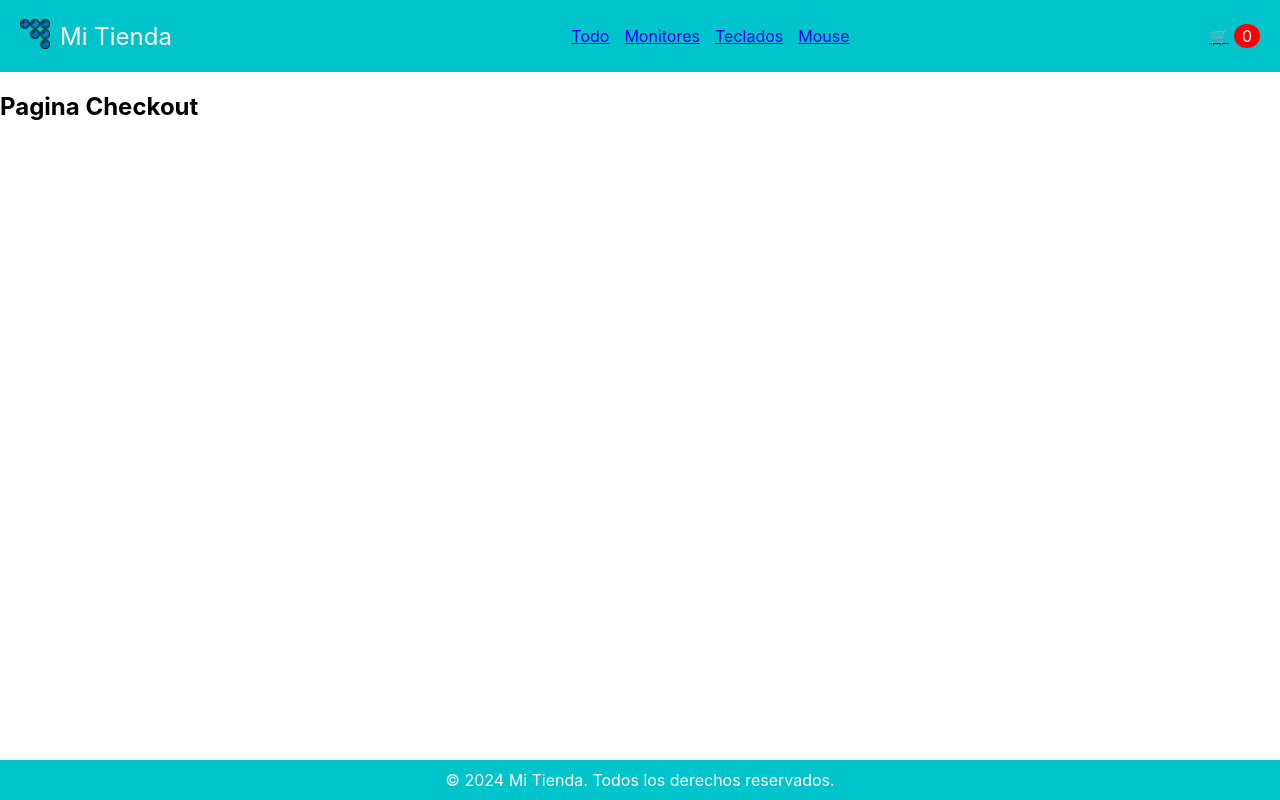
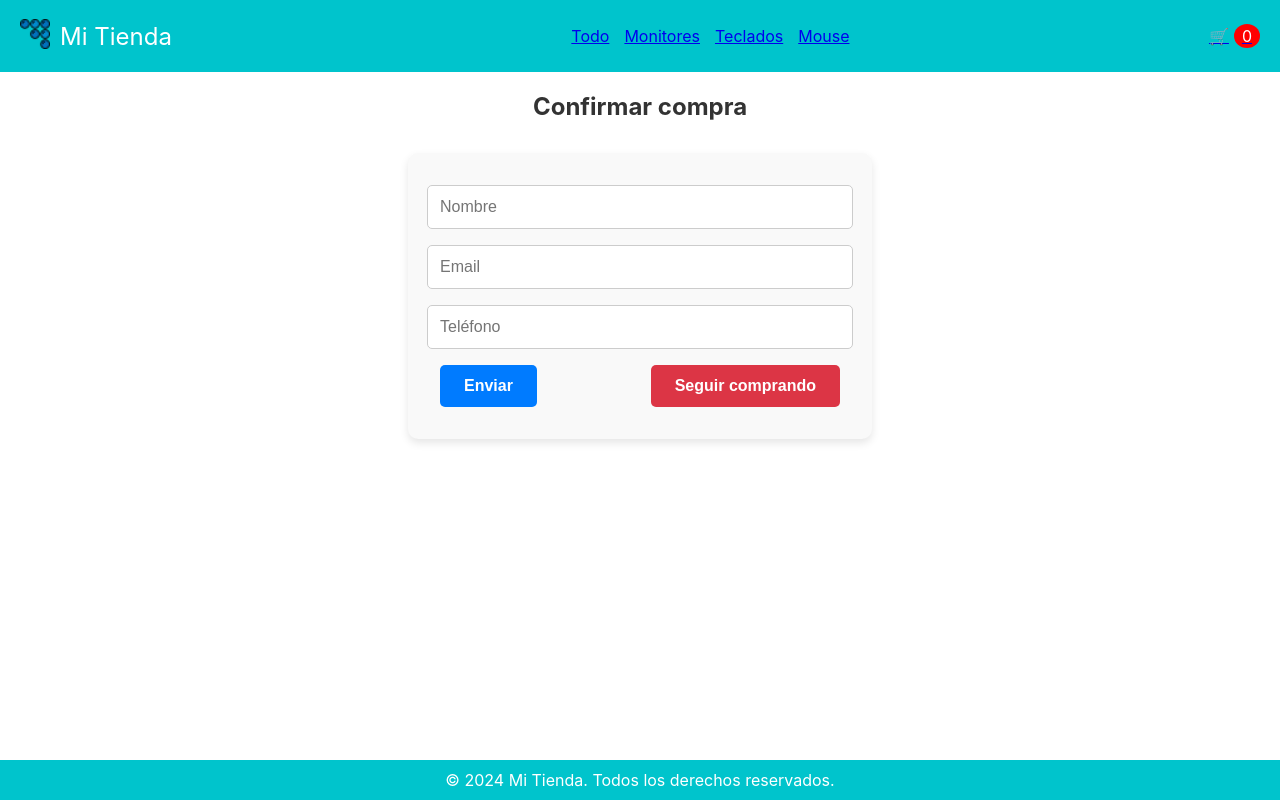
Before and after one commit to akak92/ecommerce, a React (Create React App) app: page /checkout in a window 1280 px wide. Built offline with nearby package versions, Linux system fonts and the light colour scheme.

Commit message:
Agrego spinners y checkout.js

```diff
--- a/package.json
+++ b/package.json
@@ -11,6 +11,7 @@
     "react-dom": "^18.3.1",
     "react-router-dom": "^6.28.0",
     "react-scripts": "5.0.1",
+    "react-spinners": "^0.15.0",
     "web-vitals": "^2.1.4"
   },
   "scripts": {
--- a/public/index.html
+++ b/public/index.html
@@ -24,7 +24,7 @@
       work correctly both with client-side routing and a non-root public URL.
       Learn how to configure a non-root public URL by running `npm run build`.
     -->
-    <title>React App</title>
+    <title>Mi Tienda</title>
   </head>
   <body>
     <noscript>You need to enable JavaScript to run this app.</noscript>
--- /dev/null
+++ b/src/Components/pages/Checkout/Checkout.css
@@ -0,0 +1,104 @@
+/* Estilos generales para el contenedor del formulario */
+form {
+  display: flex;
+  flex-direction: column;
+  align-items: center;
+  gap: 1rem;
+  background-color: #f9f9f9;
+  padding: 2rem;
+  border-radius: 10px;
+  box-shadow: 0 4px 8px rgba(0, 0, 0, 0.1);
+  max-width: 400px;
+  margin: 2rem auto;
+}
+
+/* Estilo para los inputs */
+input {
+  width: 100%;
+  padding: 0.75rem;
+  font-size: 1rem;
+  border: 1px solid #ccc;
+  border-radius: 5px;
+  outline: none;
+  transition: border-color 0.3s ease;
+}
+
+input:focus {
+  border-color: #007bff;
+}
+
+/* Botones */
+button {
+  padding: 0.75rem 1.5rem;
+  font-size: 1rem;
+  font-weight: bold;
+  color: #fff;
+  border: none;
+  border-radius: 5px;
+  cursor: pointer;
+  transition: background-color 0.3s ease;
+}
+
+button[type="submit"] {
+  background-color: #007bff;
+}
+
+button[type="submit"]:hover {
+  background-color: #0056b3;
+}
+
+button[type="button"] {
+  background-color: #dc3545;
+}
+
+button[type="button"]:hover {
+  background-color: #a71d2a;
+}
+
+/* Contenedor para los botones */
+form .button-group {
+  display: flex;
+  justify-content: space-between;
+  width: 100%;
+}
+
+/* Texto de confirmación */
+h2 {
+  text-align: center;
+  color: #333;
+  font-size: 1.5rem;
+  margin-bottom: 1.5rem;
+}
+
+/* Estilo para el mensaje de confirmación de compra */
+.confirmation-message {
+  background-color: #e6ffe6;
+  color: #2d662d;
+  padding: 1rem;
+  border: 2px solid #2d662d;
+  border-radius: 10px;
+  text-align: center;
+  font-size: 1.2rem;
+  font-weight: bold;
+  display: flex;
+  flex-direction: column;
+  align-items: center;
+}
+
+/* Botón "Volver a inicio" */
+.confirmation-message button {
+  margin-top: 1rem;
+  padding: 0.5rem 1rem;
+  font-size: 1rem;
+  font-weight: bold;
+  color: #fff;
+  background-color: #00c4cc;
+  border: none;
+  border-radius: 5px;
+  cursor: pointer;
+  transition: background-color 0.3s ease;
+}
+
+.confirmation-message button:hover {
+  background-color: #0056b3;
+}
--- a/src/Components/pages/Checkout/Checkout.js
+++ b/src/Components/pages/Checkout/Checkout.js
@@ -1,7 +1,95 @@
+import { useState, useContext } from "react";
+import { CartContext } from "../../../context/CartContext";
+import { db } from "../../../firebaseConfig";
+import {collection, addDoc, updateDoc, doc } from "firebase/firestore";
+import {Link} from "react-router-dom";
+import "./Checkout.css";
+
+
 const Checkout  = () => {
-    return <div>
-       <h2>Pagina Checkout</h2>
-    </div>
+    const {cart, getTotalPrice, resetCart} = useContext(CartContext)
+    const [userData, setUserData] = useState({
+        nombre: "",
+        userEmail: "",
+        telefono: "",
+    });
+
+    const [orderId, setOrderId] = useState(null);
+
+    const capturarDatos = (e) => {
+        setUserData({...userData, [e.target.name]: e.target.value});
+    };
+
+    const sendFormulario = (e) => {
+        e.preventDefault();
+        console.log("se envian a la api los siguientes datos:", userData);
+        let total = getTotalPrice()
+        let order = {
+            buyer: userData,
+            items: cart,
+            total,
+        };
+
+        let ordersCollection = collection(db, "orders");
+        addDoc(ordersCollection, order).then( res => {
+            setOrderId(res.id)
+            resetCart()
+        });
+
+        let productsCollection = collection(db, "products");
+
+        order.items.forEach( e => {
+            let refDoc = doc(productsCollection, e.id);
+            updateDoc(refDoc, {stock: e.stock - e.quantity});
+        });
+    };
+
+
+    return (
+        <div>
+          <h2>Confirmar compra</h2>
+          {
+            orderId ? (
+                <h2 className="confirmation-message">
+                Gracias por su compra! Su ticket tiene el id: {orderId}
+                    <Link to="/">
+                    <button>Volver a inicio</button>
+                    </Link>
+              </h2>
+            ) : (
+                <form onSubmit={sendFormulario}>
+                <input
+                  type="text"
+                  placeholder="Nombre"
+                  name="nombre"
+                  onChange={capturarDatos}
+                />
+                <input
+                  type="email"
+                  placeholder="Email"
+                  name="userEmail"
+                  onChange={capturarDatos}
+                />
+                <input
+                  type="text"
+                  placeholder="Teléfono"
+                  name="telefono"
+                  onChange={capturarDatos}
+                />
+                {/* Botones */}
+                <div className="button-group">
+                  <button type="submit">Enviar</button>
+                  <Link to="/">
+                  <button type="button">
+                    Seguir comprando
+                  </button>
+                  </Link>
+                </div>
+              </form>
+            )
+          }
+        </div>
+      );
 }
 
 export default Checkout;
--- a/src/Components/pages/ItemListContainer/ItemListContainer.js
+++ b/src/Components/pages/ItemListContainer/ItemListContainer.js
@@ -4,6 +4,7 @@ import ItemList from "./ItemList";
 import { useParams } from "react-router-dom";
 import { db } from "../../../firebaseConfig";
 import { collection, getDocs, query, where } from "firebase/firestore";
+import { BounceLoader } from "react-spinners";
 
 const ItemListContainer = () => {
   const [myProducts, setMyProducts] = useState([]);
@@ -27,7 +28,16 @@ const ItemListContainer = () => {
     });
   }, [name]);
 
-  return <ItemList myProducts={myProducts} />
+  return (
+    <div>
+      { myProducts.length === 0 ?
+        <div style={{ display: 'flex', justifyContent: 'center', alignItems: 'center', height: '100vh' }}>
+              <BounceLoader color="#00c4cc" size={80} />
+        </div> :
+      <ItemList myProducts={myProducts} />
+      }
+    </div>
+  )
 };
 
 export default ItemListContainer;
```
Also changed, not shown: 1 other file (tests, documents, lock files or other folders).
